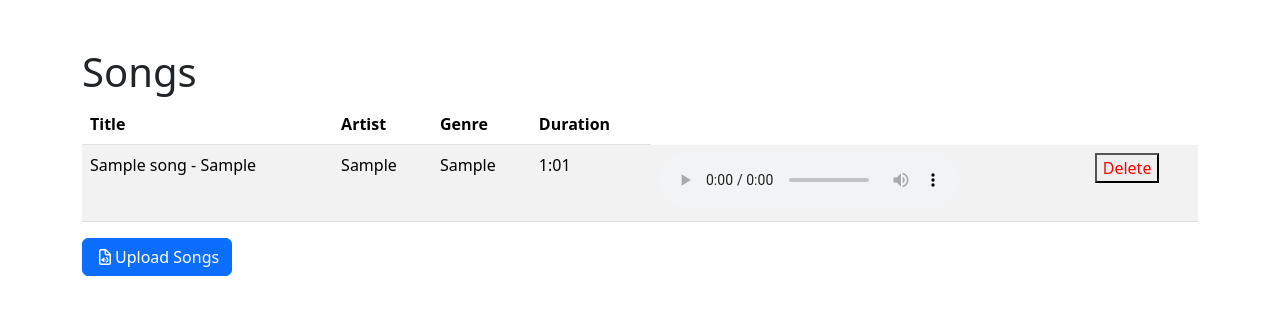
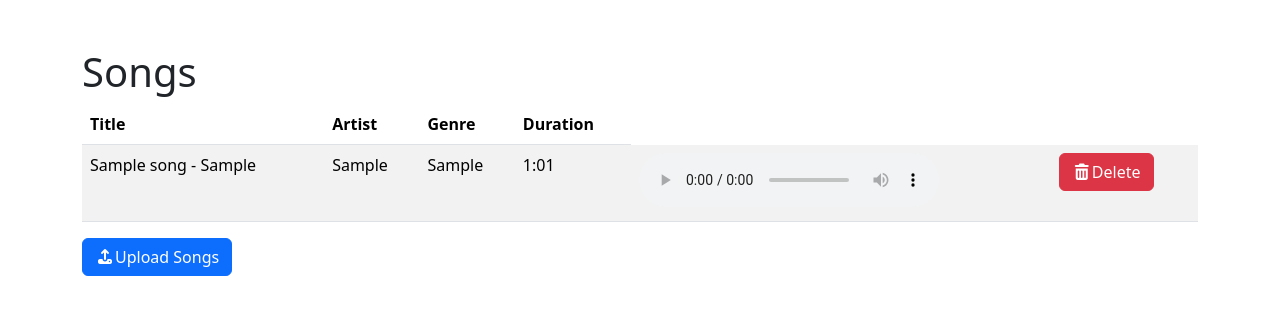
Before and after one commit to CS4300-CS5300-FA26/team-7, a Django app: page /song_list/ in a window 1280 px wide. Shown: the part 72-387 px from the top of the page. Run offline with Django 5.2, Linux system fonts and the light colour scheme; a user stored in the database is signed in; tables that the repository leaves empty hold one stand-in row (values such as "Sample post").

Commit message:
Changed logos

```diff
--- a/crate/templates/crate/song_list.html
+++ b/crate/templates/crate/song_list.html
@@ -43,7 +43,7 @@
 							<td>
             					<form action="{% url 'song_delete' song.id %}" method="POST" onsubmit="return confirm('Are you sure you want to delete &quot;{{ song.title }}&quot;?');">
 									{% csrf_token %}
-					                <button type="submit" style="color: red; cursor: pointer;">Delete</button>
+					                <button type="submit" class="btn btn-danger"><i class="fa-solid fa-trash-can"></i>Delete</button>
 
 								</form>
 							</td>
@@ -57,7 +57,7 @@
 		{% else %}
 			<p>No songs are currently available.</p>
 		{% endif %}
-		<a class="btn btn-primary" href="{% url 'upload_song' %}"><i class="fa-regular fa-file-audio"></i>Upload Songs</a>
+		<a class="btn btn-primary" href="{% url 'upload_song' %}"><i class="fa-solid fa-upload"></i>Upload Songs</a>
 
 	</div>
 {% endblock %}
```
